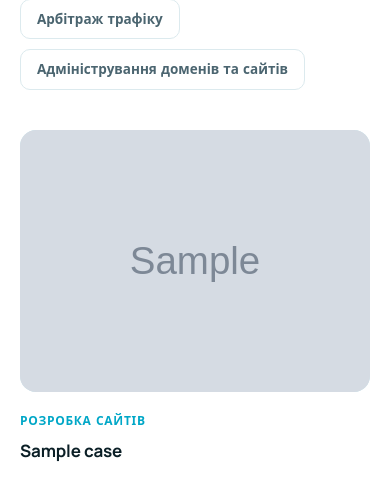
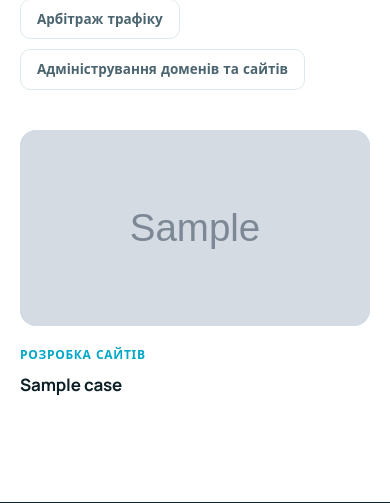
Before and after one commit to krigana/webservice_studio_claude_code, a PHP site: page /portfolio in a window 390 px wide. Shown: the part 474-977 px from the top of the page. Run offline with PHP 8.4, Linux system fonts and the light colour scheme; data comes from the database, SQL or seed files in the repository; tables that the repository leaves empty hold one stand-in row (values such as "Sample post"); grey boxes marked "Sample" are stand-in pictures.

Commit message:
fix: correct portfolio card thumbnail aspect ratio to stop cropping cover image
The uploaded cover image is a wide (~16:9) promo-style graphic with
title text baked in near the edges. The grid card thumbnail was
cropping it to 4:3 (object-fit: cover), cutting off the text and
making the card look broken/empty on both desktop and mobile.
Switched the grid thumbnail aspect-ratio to 16/9 (matches the actual
image ~1114x627, ratio 1.777 vs 16/9's 1.778) so the full image shows
without cropping. Applies to both the homepage 'Роботи' preview grid
and the /portfolio listing grid.

Co-Authored-By: Claude Sonnet 5 <noreply@anthropic.com>
Claude-Session: https://claude.ai/code/session_017TXu2WrqrbRxxKu8v9NXFk

```diff
--- a/templates/home.php
+++ b/templates/home.php
@@ -119,7 +119,7 @@ require __DIR__ . '/partials/header.php';
       <div class="grid-3">
         <?php foreach ($latestCases as $case): ?>
           <a href="/portfolio/<?= h($case['slug']) ?>">
-            <img src="<?= h($case['cover_image']) ?>" alt="<?= h($case['title']) ?>" class="thumb" style="width:100%; aspect-ratio:4/3; margin-bottom:16px;">
+            <img src="<?= h($case['cover_image']) ?>" alt="<?= h($case['title']) ?>" class="thumb" style="width:100%; aspect-ratio:16/9; margin-bottom:16px;">
             <span style="font-size:12px; font-weight:700; color:var(--color-brand); text-transform:uppercase; letter-spacing:0.06em;"><?= h($case['category_name'] ?? '') ?></span>
             <h3 style="font-size:17px; font-weight:700; margin-top:6px; color:var(--color-ink);"><?= h($case['title']) ?></h3>
           </a>
--- a/templates/portfolio.php
+++ b/templates/portfolio.php
@@ -45,7 +45,7 @@ require __DIR__ . '/partials/header.php';
       <div class="grid-3" style="padding-bottom:96px;">
         <?php foreach ($cases as $case): ?>
           <a href="/portfolio/<?= h($case['slug']) ?>">
-            <img src="<?= h($case['cover_image']) ?>" alt="<?= h($case['title']) ?>" class="thumb" style="width:100%; aspect-ratio:4/3; margin-bottom:16px;">
+            <img src="<?= h($case['cover_image']) ?>" alt="<?= h($case['title']) ?>" class="thumb" style="width:100%; aspect-ratio:16/9; margin-bottom:16px;">
             <span style="font-size:12px; font-weight:700; color:var(--color-brand); text-transform:uppercase; letter-spacing:0.06em;"><?= h($case['category_name'] ?? '') ?></span>
             <h3 style="font-size:17px; font-weight:700; margin-top:6px; color:var(--color-ink);"><?= h($case['title']) ?></h3>
           </a>
```
